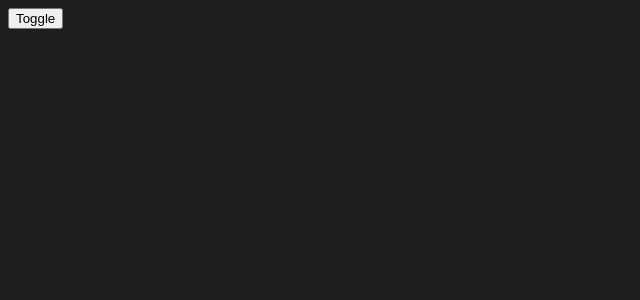
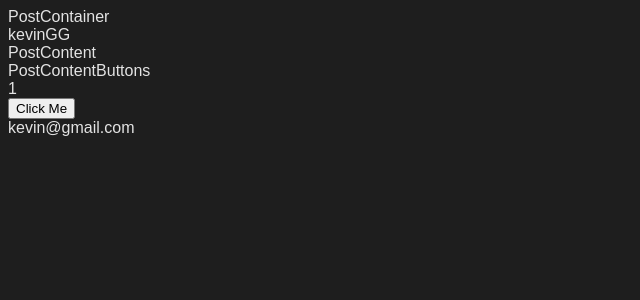
Before and after one commit to thanhnhan151/learning-react, a React (Vite) app: page / in a window 1280 px wide. Shown: the top 300 px of the page, without its empty margins (0-640 px from the left). Built offline with nearby package versions, Linux system fonts and the light colour scheme.

Commit message:
Context API

```diff
--- a/src/App.jsx
+++ b/src/App.jsx
@@ -1,15 +1,22 @@
-import { useEffect, useState } from "react";
-import { LoginForm } from "./components/LoginForm";
+import { useState } from "react";
+import { PostContainer } from "./components/PostContainer";
+import { UserContext } from "./utils/contexts/UserContext";
 
 export default function App() {
-
-  const [toggle, setToggle] = useState(false)
+  const [userData, setUserData] = useState({
+    id: 1,
+    username: "kevin",
+    email: "kevin@gmail.com",
+    displayName: "kevinGG"
+  })
 
   return (
-    <div>
-      <button onClick={() => setToggle((currentState) => !currentState)}>Toggle
-      </button>
-      {toggle && <LoginForm />}
-    </div>
+    <>
+      <UserContext.Provider value={{ ...userData, setUserData }}>
+        <div>
+          <PostContainer />
+        </div>
+      </UserContext.Provider>
+    </>
   )
 }
--- /dev/null
+++ b/src/components/PostContainer.jsx
@@ -0,0 +1,20 @@
+import { useContext, useState } from "react";
+import { PostContent } from "./PostContent";
+import { UserContext } from "../utils/contexts/UserContext";
+
+export function PostContainer() {
+  const [data, setData] = useState("Hello World")
+  const userContextData = useContext(UserContext)
+
+  console.log(userContextData)
+
+  return (
+    <div>
+      <div>
+        <span>PostContainer</span>
+      </div>
+      <div>{userContextData.displayName}</div>
+      <PostContent data={data} />
+    </div>
+  )
+}
--- /dev/null
+++ b/src/components/PostContent.jsx
@@ -0,0 +1,18 @@
+import { useContext } from "react";
+import { UserContext } from "../utils/contexts/UserContext";
+import { PostContentButtons } from "./PostContentButtons";
+
+export function PostContent() {
+
+  const userContextData = useContext(UserContext)
+
+  return (
+    <div>
+      <div>
+        <span>PostContent</span>
+      </div>
+      <PostContentButtons />
+      {userContextData.email}
+    </div>
+  )
+}
--- /dev/null
+++ b/src/components/PostContentButtons.jsx
@@ -0,0 +1,21 @@
+import { useContext } from "react"
+import { UserContext } from "../utils/contexts/UserContext"
+
+export function PostContentButtons() {
+  const { id, setUserData } = useContext(UserContext)
+
+  return (
+    <div>
+      <div>
+        <span>PostContentButtons</span>
+      </div>
+      {id}
+      <br />
+      <button onClick={() => {
+        setUserData((currentState) => ({ ...currentState,
+          displayName: "Updated Displayname"
+        }))
+      }}>Click Me</button>
+    </div>
+  )
+}
--- /dev/null
+++ b/src/utils/contexts/UserContext.js
@@ -0,0 +1,9 @@
+import { createContext } from "react";
+
+export const UserContext = createContext({
+  id: 0,
+  username: "",
+  email: "",
+  displayName: "",
+  setUserData: () => {}
+})
```
